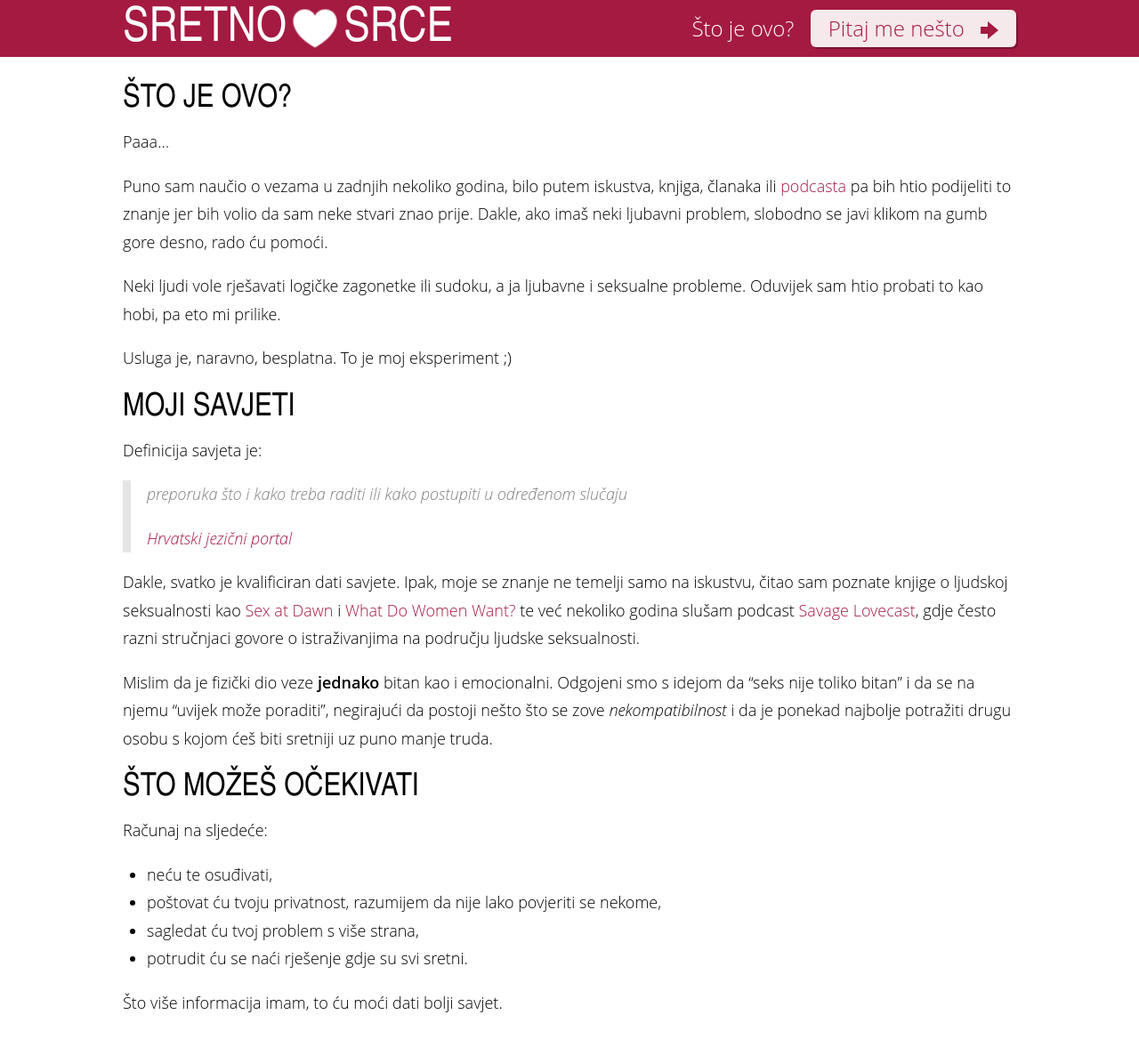
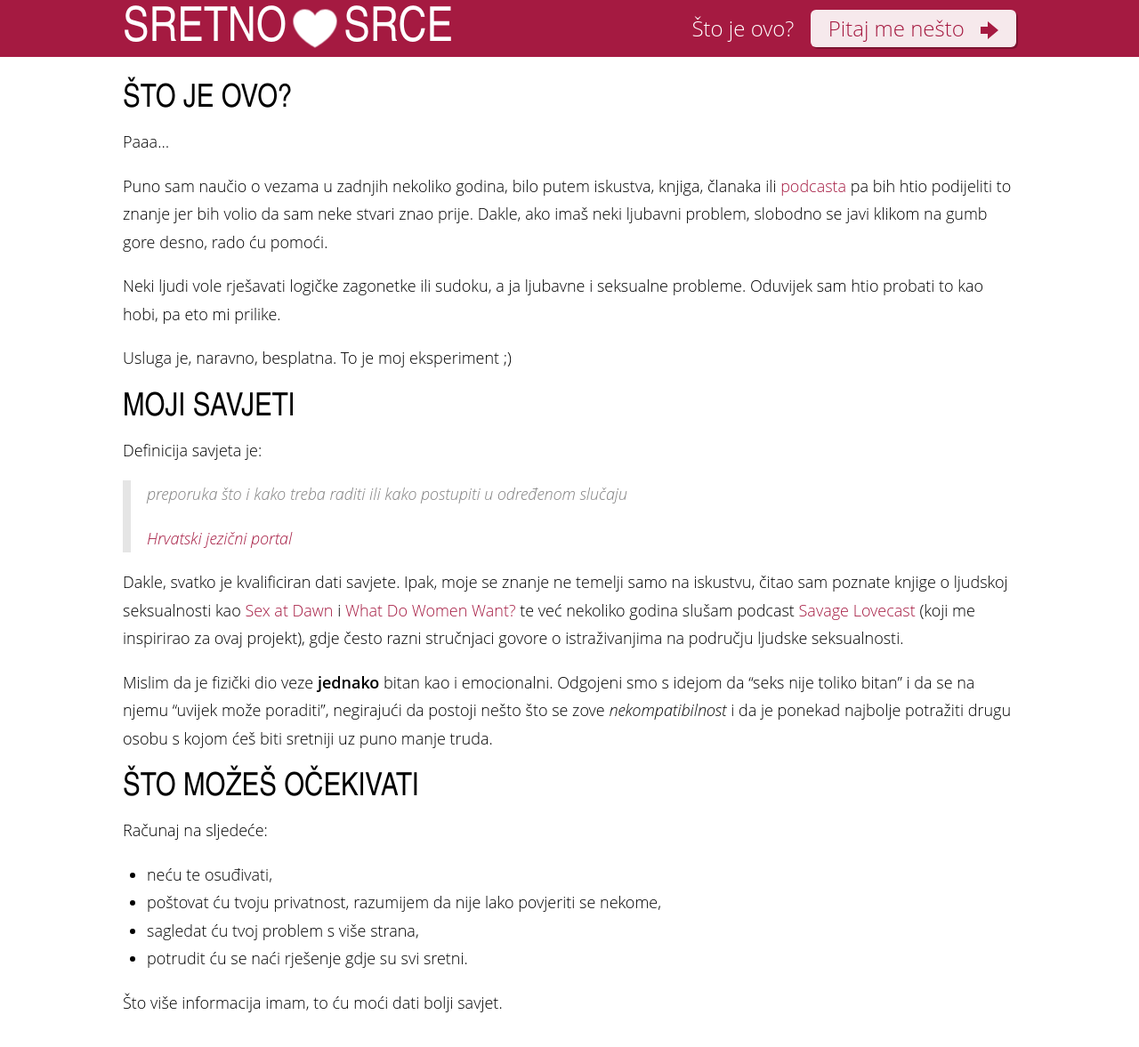
Before and after one commit to silvenon/sretnosrce, a Jekyll site: the page built from opis/index.md, in a window 1280 px wide and 1197 px high. Shown: the top 1177 px of the window at 89% size. Built offline with Jekyll 4.4.1, drawn with Linux system fonts in a browser that asks for light colours; comment, search, counter and statistics services are not loaded.

Commit message:
Update copy

```diff
--- a/opis/index.md
+++ b/opis/index.md
@@ -22,7 +22,7 @@ Definicija savjeta je:
 >
 > [Hrvatski jezični portal]
 
-Dakle, svatko je kvalificiran dati savjete. Ipak, moje se znanje ne temelji samo na iskustvu, čitao sam poznate knjige o ljudskoj seksualnosti kao [Sex at Dawn] i [What Do Women Want?] te već nekoliko godina slušam podcast [Savage Lovecast], gdje često razni stručnjaci govore o istraživanjima na području ljudske seksualnosti.
+Dakle, svatko je kvalificiran dati savjete. Ipak, moje se znanje ne temelji samo na iskustvu, čitao sam poznate knjige o ljudskoj seksualnosti kao [Sex at Dawn] i [What Do Women Want?] te već nekoliko godina slušam podcast [Savage Lovecast] (koji me inspirirao za ovaj projekt), gdje često razni stručnjaci govore o istraživanjima na području ljudske seksualnosti.
 
 Mislim da je fizički dio veze **jednako** bitan kao i emocionalni. Odgojeni smo s idejom da "seks nije toliko bitan" i da se na njemu "uvijek može poraditi", negirajući da postoji nešto što se zove *nekompatibilnost* i da je ponekad najbolje potražiti drugu osobu s kojom ćeš biti sretniji uz puno manje truda.
 
```
